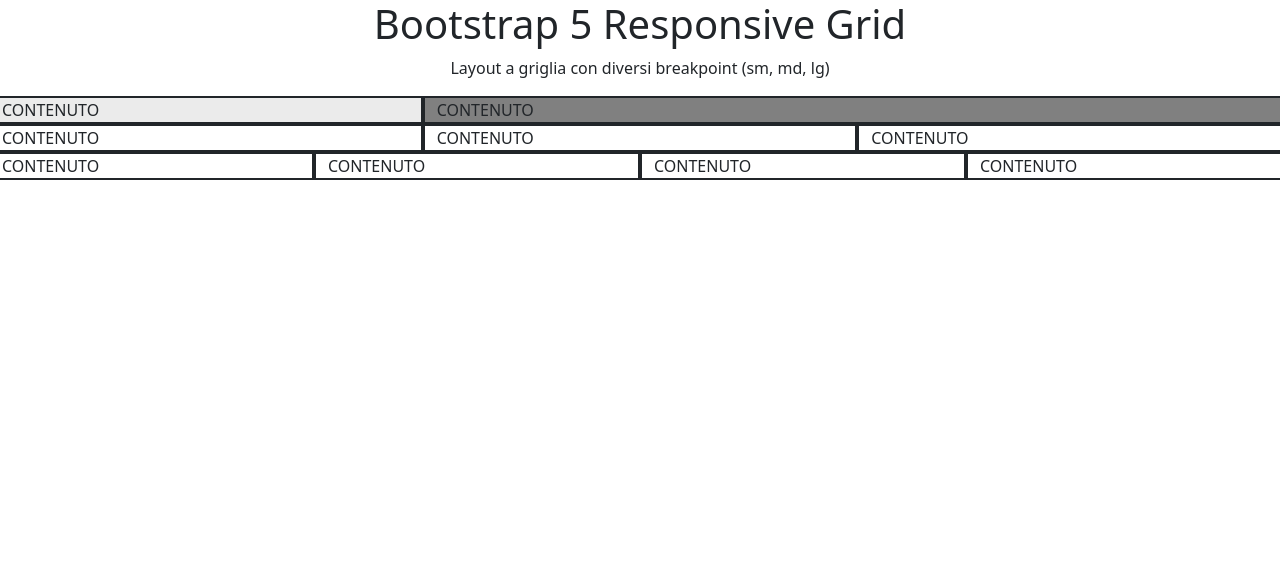
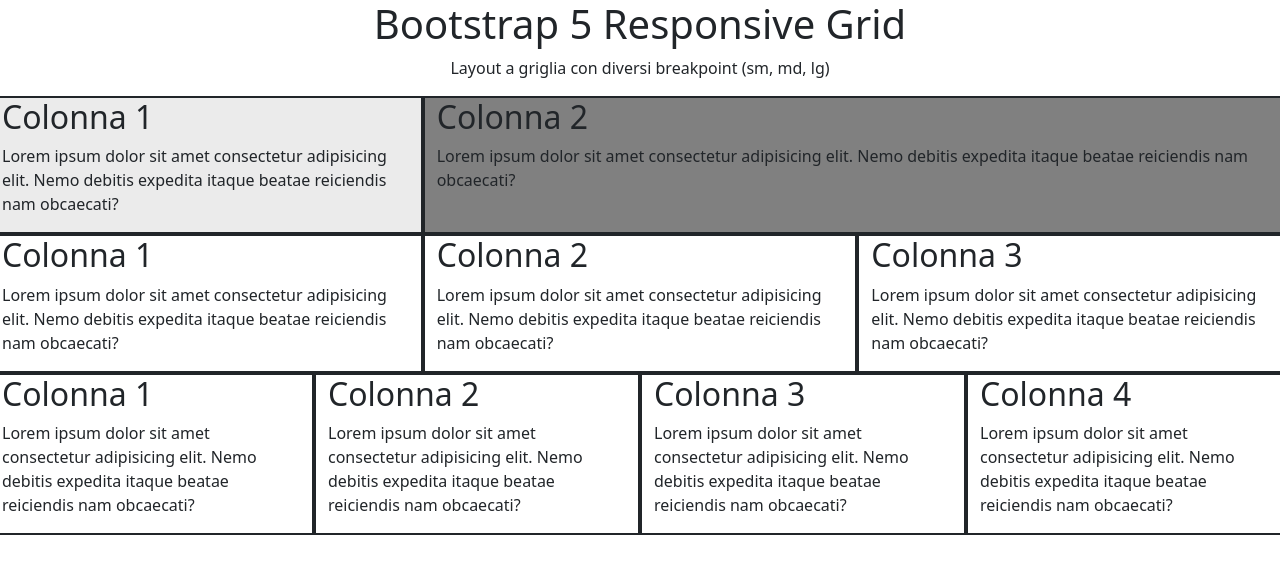
Before and after one commit to AndreaPotenza3/htmlcss-bootstrap-layout, a plain HTML site: page index.html in a window 1280 px wide. Drawn offline with nearby package versions, Linux system fonts and the light colour scheme.

Commit message:
aggiunto testo

```diff
--- a/index.html
+++ b/index.html
@@ -22,23 +22,89 @@
     <div class=".container-sm">
         <div class="row">
             <div style="border: 2px solid; background-color: rgb(235, 235, 235);" class="col-sm-12  col-md-6 col-lg-4 debug">
-                CONTENUTO
+                <h2>
+                    Colonna 1
+                </h2>
+                <p>
+                    Lorem ipsum dolor sit amet consectetur adipisicing elit. Nemo debitis expedita itaque beatae reiciendis nam obcaecati?
+                </p>
             </div>
             <div style="border: 2px solid; background-color: gray;" class="col-12 col-md-6 col-lg-8 debug">
-                CONTENUTO
+                <h2>
+                    Colonna 2
+                </h2>
+                <p>
+                    Lorem ipsum dolor sit amet consectetur adipisicing elit. Nemo debitis expedita itaque beatae reiciendis nam obcaecati?
+                </p>
             </div>
 
         </div>
         <div class="row">
-            <div style="border: 2px solid;" class="col-sm-6 col-md-4">CONTENUTO</div>
-            <div style="border: 2px solid;" class="col-sm-6 col-md-4">CONTENUTO</div>
-            <div style="border: 2px solid;" class="col-sm-12 col-md-4">CONTENUTO</div>
+            <div style="border: 2px solid;" class="col-sm-6 col-md-4">
+                <h2>
+                    Colonna 1
+                </h2>
+
+                <p>
+                    Lorem ipsum dolor sit amet consectetur adipisicing elit. Nemo debitis expedita itaque beatae reiciendis nam obcaecati?
+                </p>
+            </div>
+            <div style="border: 2px solid;" class="col-sm-6 col-md-4">
+                <h2>
+                    Colonna 2
+                </h2>
+
+                <p>
+                    Lorem ipsum dolor sit amet consectetur adipisicing elit. Nemo debitis expedita itaque beatae reiciendis nam obcaecati?
+                </p>
+            </div>
+            <div style="border: 2px solid;" class="col-sm-12 col-md-4">
+                <h2>
+                    Colonna 3
+                </h2>
+
+                <p>
+                    Lorem ipsum dolor sit amet consectetur adipisicing elit. Nemo debitis expedita itaque beatae reiciendis nam obcaecati?
+                </p>
+            </div>
         </div>
         <div class="row">
-            <div style="border: 2px solid;" class="col-sm-6 col-md-3">CONTENUTO</div>
-            <div style="border: 2px solid;" class="col-sm-6 col-md-3">CONTENUTO</div>
-            <div style="border: 2px solid;" class="col-sm-6 col-md-3">CONTENUTO</div>
-            <div style="border: 2px solid;" class="col-sm-6 col-md-3">CONTENUTO</div>
+            <div style="border: 2px solid;" class="col-sm-6 col-md-3">
+                <h2>
+                    Colonna 1
+                </h2>
+
+                <p>
+                    Lorem ipsum dolor sit amet consectetur adipisicing elit. Nemo debitis expedita itaque beatae reiciendis nam obcaecati?
+                </p>
+            </div>
+            <div style="border: 2px solid;" class="col-sm-6 col-md-3">
+                <h2>
+                    Colonna 2
+                </h2>
+
+                <p>
+                    Lorem ipsum dolor sit amet consectetur adipisicing elit. Nemo debitis expedita itaque beatae reiciendis nam obcaecati?
+                </p>
+            </div>
+            <div style="border: 2px solid;" class="col-sm-6 col-md-3">
+                <h2>
+                    Colonna 3
+                </h2>
+
+                <p>
+                    Lorem ipsum dolor sit amet consectetur adipisicing elit. Nemo debitis expedita itaque beatae reiciendis nam obcaecati?
+                </p>
+            </div>
+            <div style="border: 2px solid;" class="col-sm-6 col-md-3">
+                <h2>
+                    Colonna 4
+                </h2>
+
+                <p>
+                    Lorem ipsum dolor sit amet consectetur adipisicing elit. Nemo debitis expedita itaque beatae reiciendis nam obcaecati?
+                </p>
+            </div>
         </div>
 
     </div>
```
